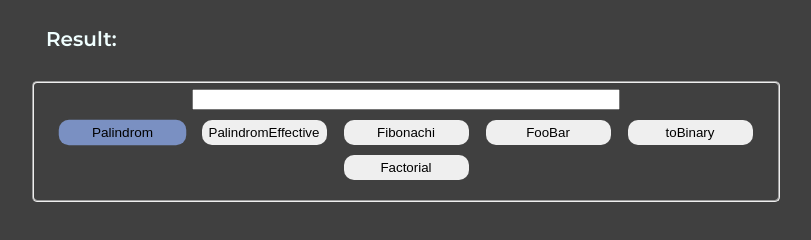
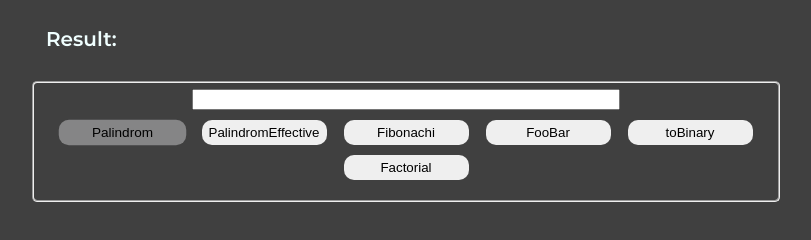
Before and after one commit to Vlad-maker/Simple-Algoritms, a plain HTML site: page index.html in a window 1280 px wide. In both pictures the pointer is over the button "Palindrom". Shown: the part 42-282 px from the top of the page, without its empty margins (234-1045 px from the left). Drawn offline with nearby package versions, Linux system fonts and the light colour scheme.

Commit message:
Refactore: some css

```diff
--- a/index.css
+++ b/index.css
@@ -57,7 +57,7 @@
     margin: 5px;
 }
 .button:hover {
-    background: #7a90c2;
+    background: #858586;
     transition: 0.2s;
     transform: scale(1.02);
 }
```
